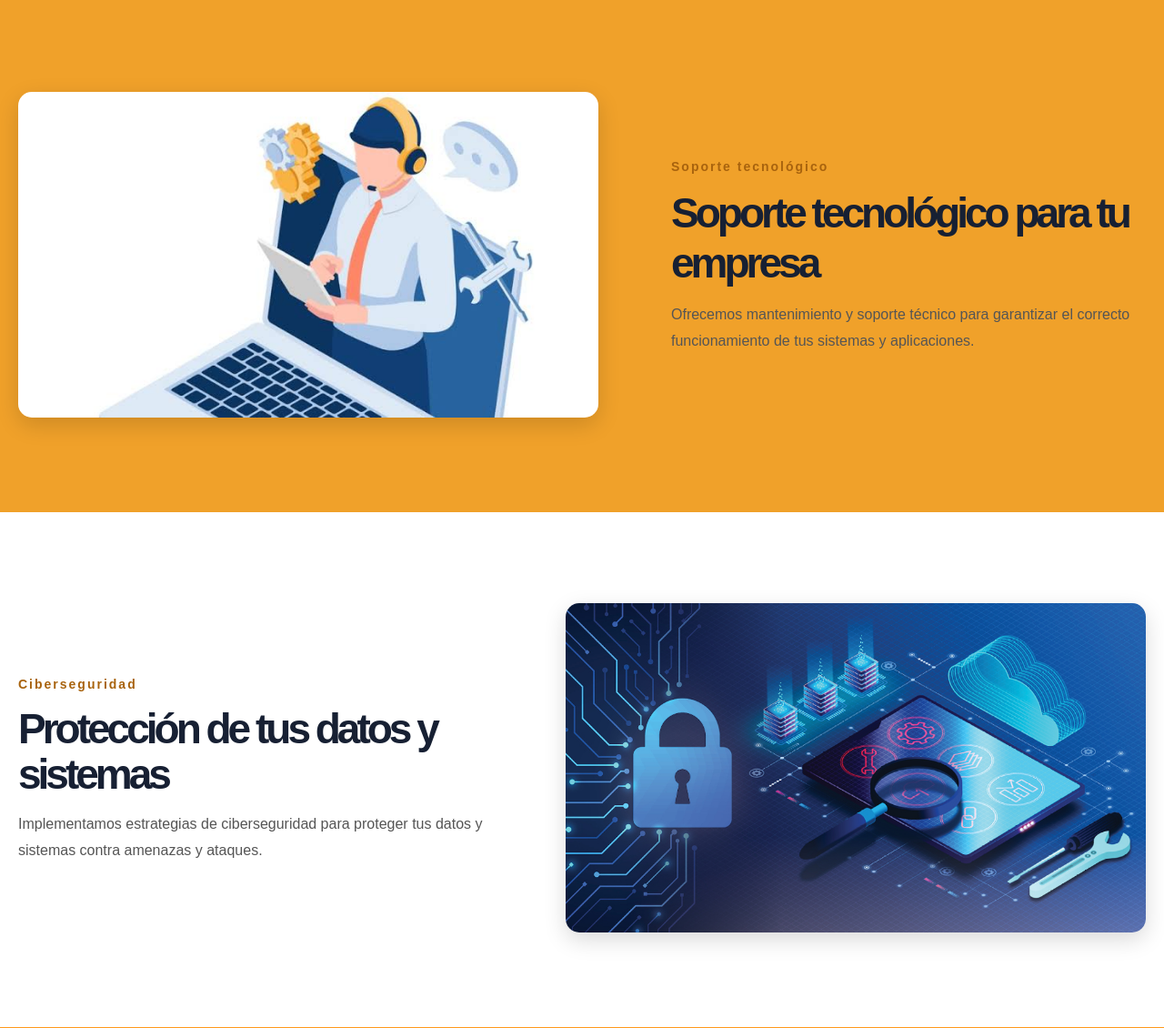
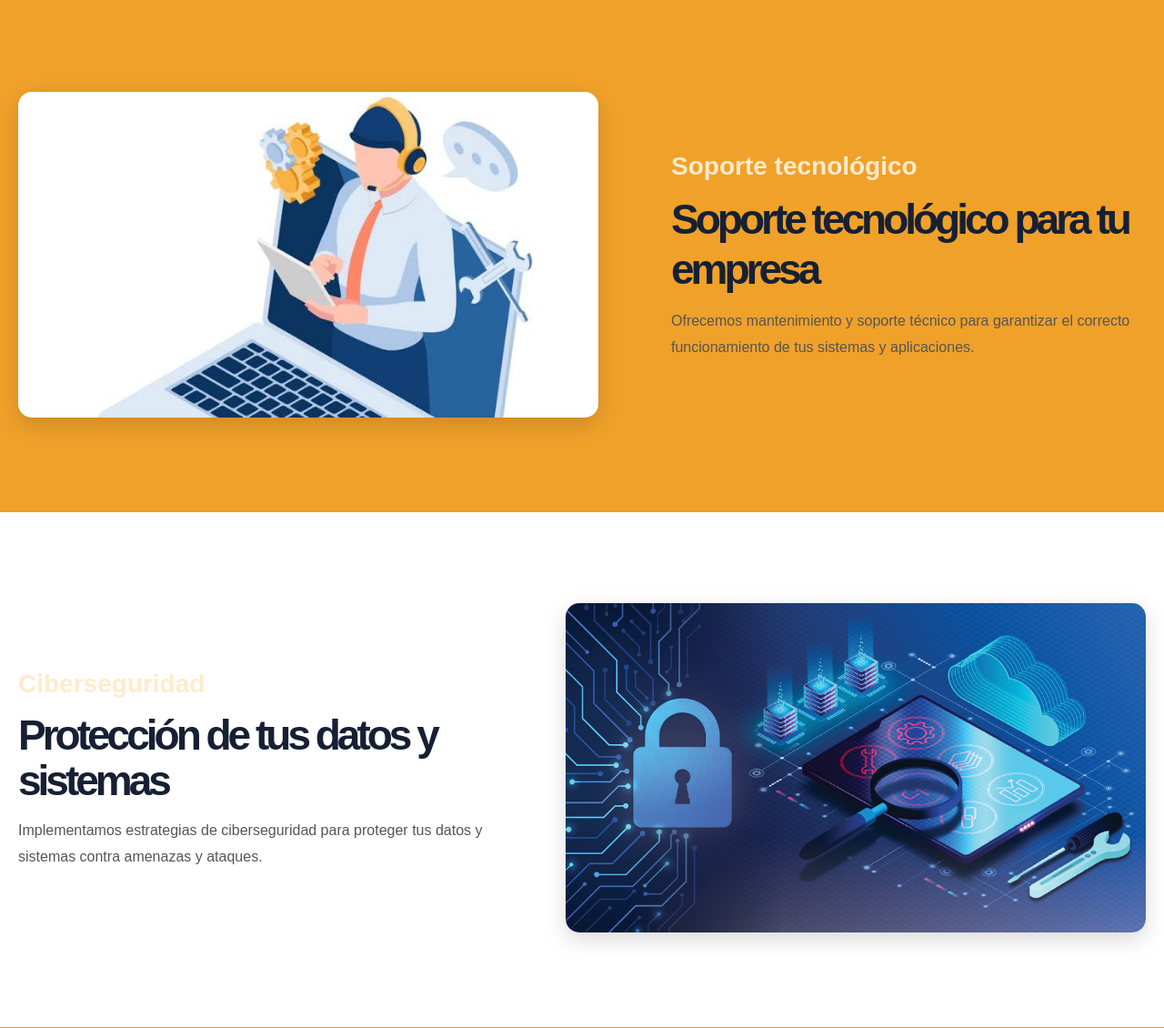
Before and after one commit to adriana1125/BITMID, a Laravel app: page /soluciones in a window 1280 px wide. Shown: the part 1778-2908 px from the top of the page at 91% size. Run offline with Laravel 12, Linux system fonts and the light colour scheme; some libraries are stand-ins or nearby versions.

Commit message:
css configurado

```diff
--- a/BitMID/resources/views/inicio.blade.php
+++ b/BitMID/resources/views/inicio.blade.php
@@ -171,7 +171,7 @@
 
         <div class="ventajas-contenido">
 
-            <p class="etiqueta">¿POR QUÉ ELEGIRNOS?</p>
+            <p class="sub-servicios">¿POR QUÉ ELEGIRNOS?</p>
 
             <h2>Impulsamos la transformación digital de tu empresa</h2>
 
--- a/BitMID/resources/views/soluciones.blade.php
+++ b/BitMID/resources/views/soluciones.blade.php
@@ -170,7 +170,7 @@
 
         <div class="nosotros-info">
 
-            <span class="etiqueta">
+            <span class="sub-servicios">
                 Soporte tecnológico
             </span>
 
@@ -198,7 +198,7 @@
 
         <div class="nosotros-info">
 
-            <span class="etiqueta">
+            <span class="sub-servicios">
                 Ciberseguridad
             </span>
 
```
